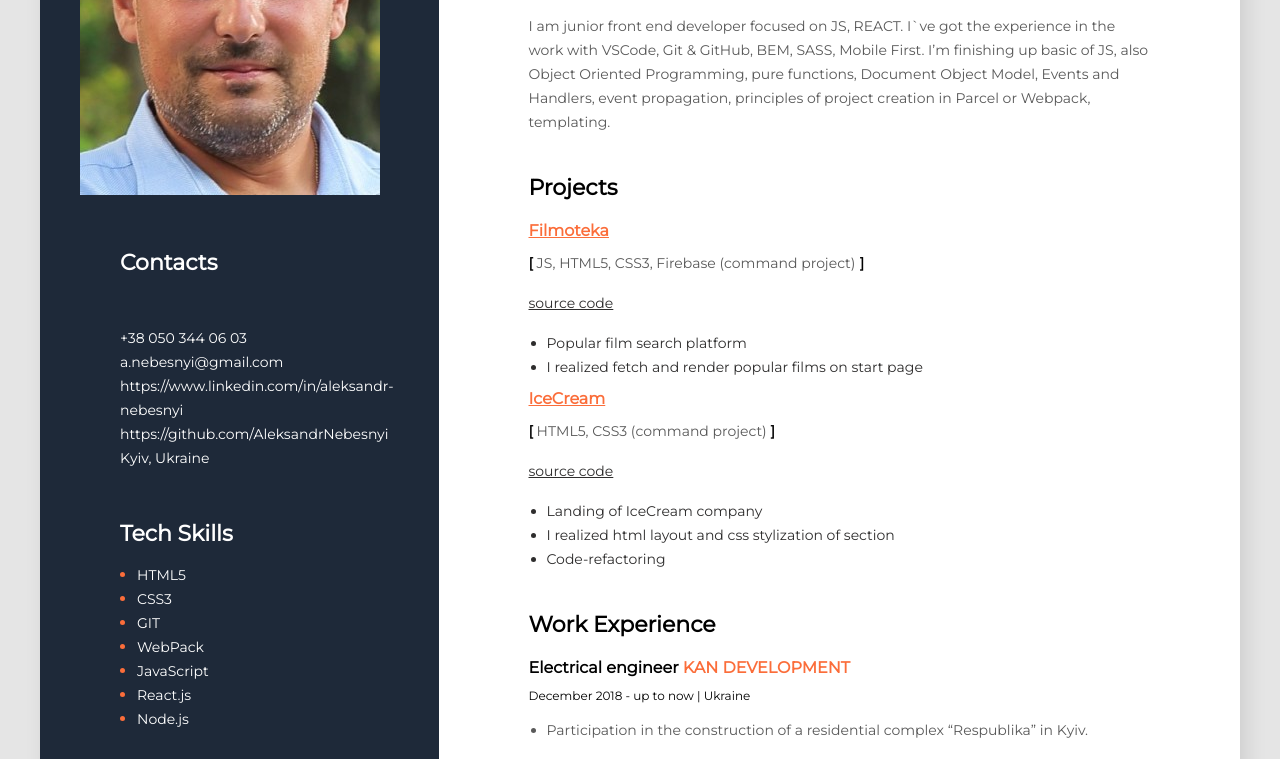
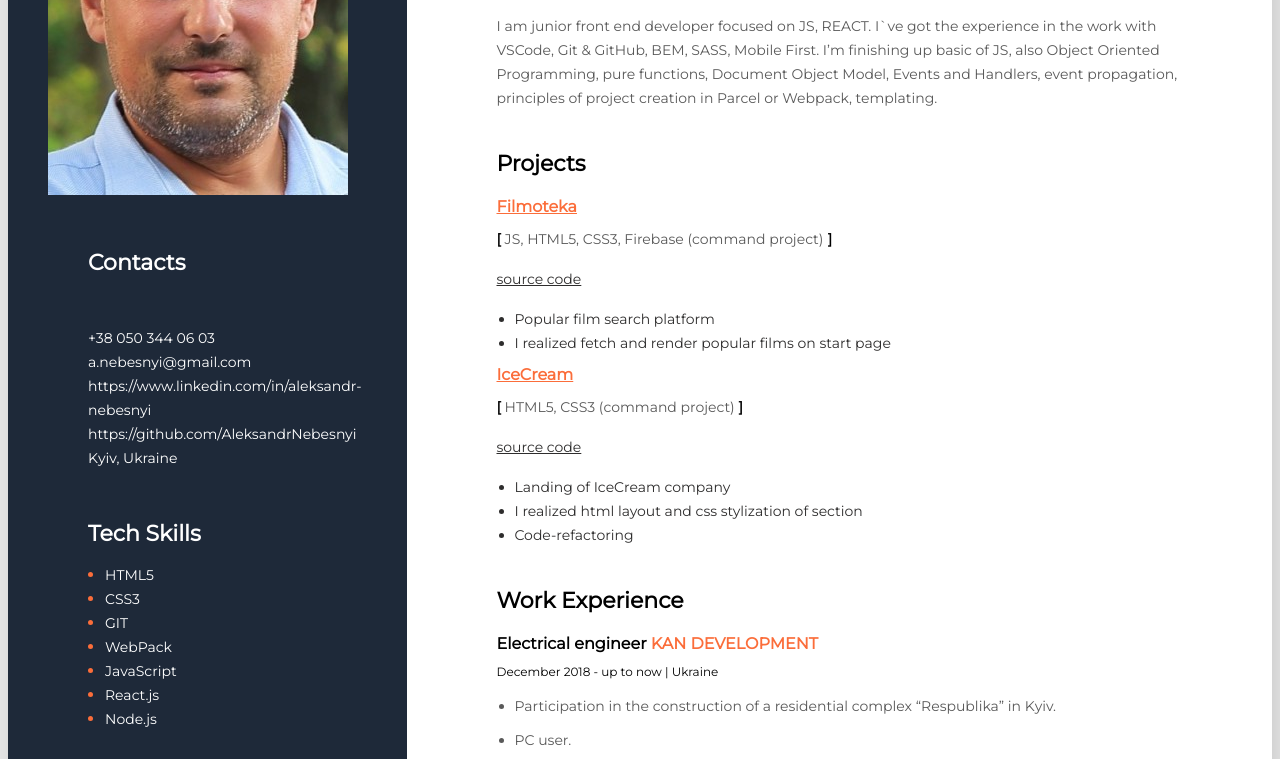
Before and after one commit to AleksandrNebesnyi/my-resume, a plain HTML site: page index.html in a window 1280 px wide. Shown: the part 285-1044 px from the top of the page. Drawn offline with Linux system fonts and the light colour scheme.

Commit message:
width 100%

```diff
--- a/css/style.css
+++ b/css/style.css
@@ -6,7 +6,10 @@ body {
 .main-container {
   display: flex;
   flex-direction: row-reverse;
-  max-width: 1200px;
+
+  width: 100%;
+  height: 100%;
+  /* max-width: 1200px; */
   background: #fff;
   margin: 40px auto;
   box-shadow: 6px 6px 20px rgba(0, 0, 0, 0.1);
```
